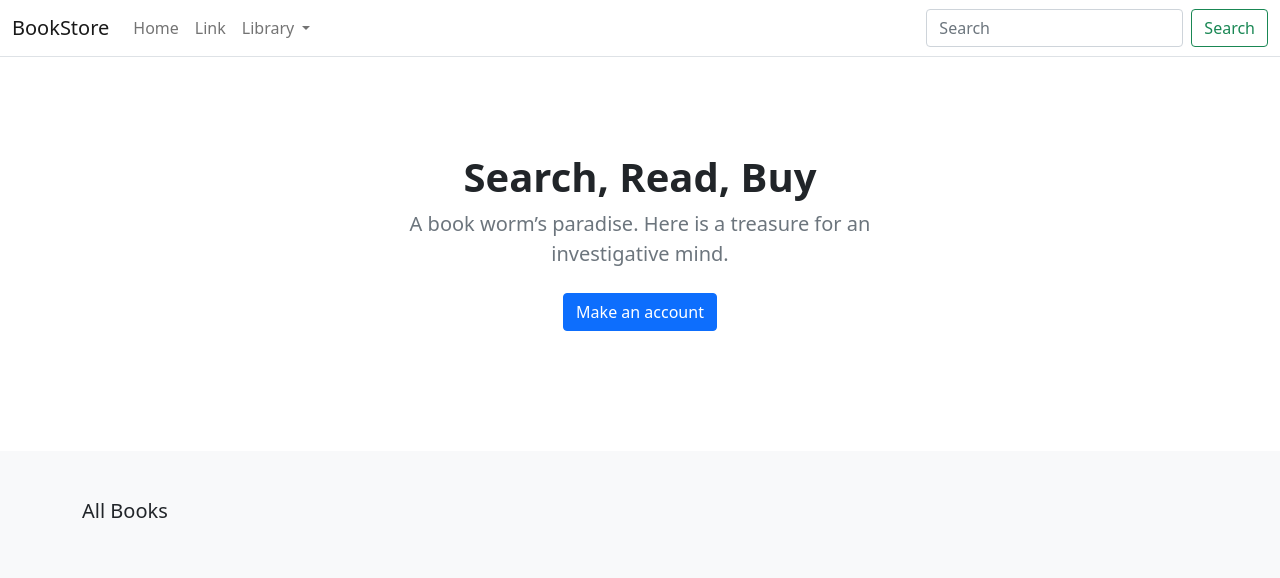
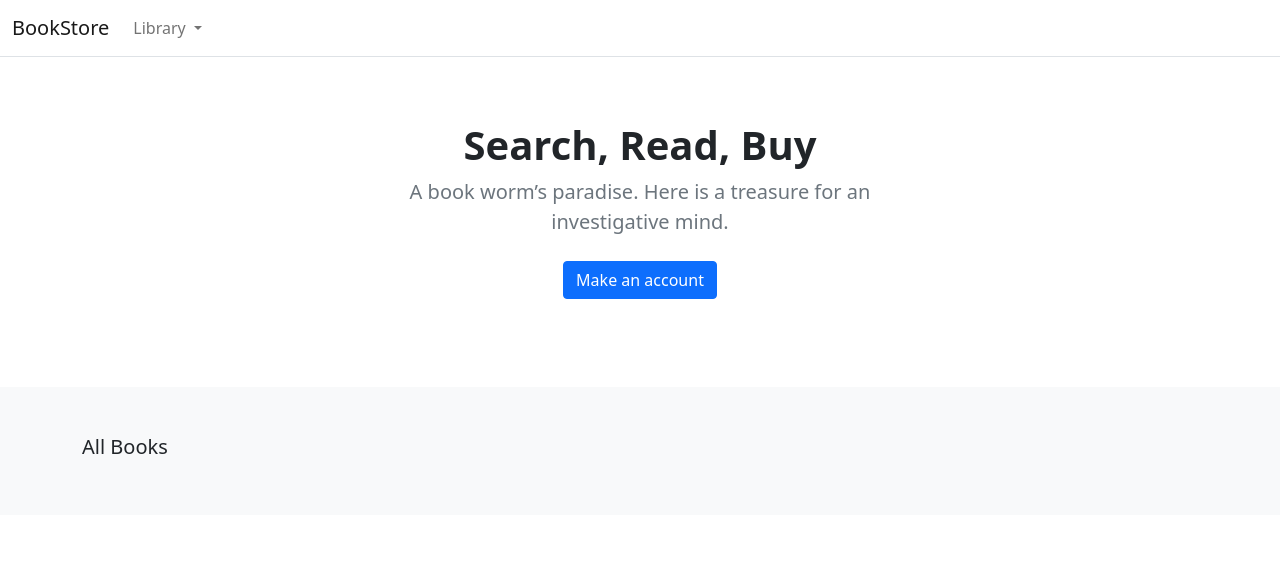
Before and after one commit to nihaahmad26/e_commerce, a Django app: page / in a window 1280 px wide. Shown: the top 578 px of the page. Run offline with Django 3.2, Linux system fonts and the light colour scheme; data that the repository does not hold is empty; parts of the project's set-up code (start-up, migrations or seed data) failed here and were passed over.

Commit message:
commit on 'refactoring'

```diff
--- a/e_commerce/settings.py
+++ b/e_commerce/settings.py
@@ -64,7 +64,7 @@ TEMPLATES = [
                 'django.template.context_processors.request',
                 'django.contrib.auth.context_processors.auth',
                 'django.contrib.messages.context_processors.messages',
-                'store_app.views.categories',
+                'store_app.context_processors.categories',
             ],
         },
     },
@@ -122,5 +122,9 @@ USE_TZ = True
 
 STATIC_URL = '/static/'
 
+STATICFILES_DIRS = [
+    os.path.join(BASE_DIR, "static")
+]
+
 MEDIA_URL = '/media/'
 MEDIA_ROOT = os.path.join(BASE_DIR, 'media/')
--- /dev/null
+++ b/store_app/context_processors.py
@@ -0,0 +1,6 @@
+from .models import Category
+
+def categories(request):
+    return {
+        'categories': Category.objects.all()
+    }
--- a/store_app/templates/store/base.html
+++ b/store_app/templates/store/base.html
@@ -5,35 +5,30 @@
     <meta charset="UTF-8">
     <meta http-equiv="X-UA-Compatible" content="IE=edge">
     <meta name="viewport" content="width=device-width, initial-scale=1.0">
-    <title>{% block title %}My shop{% endblock %}</title>
+    <title>{% block title %}BookStore{% endblock %}</title>
     <meta name="viewport" content="width=device-width, initial-scale=1">
     <link href="https://cdn.jsdelivr.net/npm/bootstrap@5.0.0-beta1/dist/css/bootstrap.min.css" rel="stylesheet" integrity="sha384-giJF6kkoqNQ00vy+HMDP7azOuL0xtbfIcaT9wjKHr8RbDVddVHyTfAAsrekwKmP1" crossorigin="anonymous">
+    <script src="https://code.jquery.com/jquery-3.6.0.min.js" integrity="sha256-/xUj+3OJU5yExlq6GSYGSHk7tPXikynS7ogEvDej/m4=" crossorigin="anonymous"></script>
     <script src="https://cdn.jsdelivr.net/npm/bootstrap@5.0.0-beta1/dist/js/bootstrap.bundle.min.js" integrity="sha384-ygbV9kiqUc6oa4msXn9868pTtWMgiQaeYH7/t7LECLbyPA2x65Kgf80OJFdroafW" crossorigin="anonymous"></script>
 </head>
 <body>
     <header>
         <nav class="navbar navbar-expand-md navbar-light bg-white border-bottom">
             <div class="container-fluid">
-                <a class="navbar-brand" href="#">BookStore</a>
+                <a class="navbar-brand" href="/">BookStore</a>
                 <button class="navbar-toggler" type="button" data-bs-toggle="collapse" data-bs-target="#navbarCollapse"
                     aria-controls="navbarCollapse" aria-expanded="false" aria-label="Toggle navigation">
                     <span class="navbar-toggler-icon"></span>
                 </button>
                 <div class="collapse navbar-collapse" id="navbarCollapse">
                     <ul class="navbar-nav me-auto mb-2 mb-md-0">
-                        <li class="nav-item active">
-                            <a class="nav-link" aria-current="page" href="/">Home</a>
-                        </li>
-                        <li class="nav-item">
-                            <a class="nav-link" href="#">Link</a>
-                        </li>
                         <li class="nav-item dropdown">
                             <a class="nav-link dropdown-toggle" href="#" id="navbarDropdown" role="button"
                                 data-bs-toggle="dropdown" aria-expanded="false">
                                 Library
                             </a>
                             <ul class="dropdown-menu" aria-labelledby="navbarDropdown">
-                                <li><a class="dropdown-item" href="{% url "store:all_products" %}">All</a></li>
+                                <li><a class="dropdown-item" href="{% url "store:product_all" %}">All</a></li>
                                 {% for c in categories %}
                                 <li {% if category.slug == c.slug %}class="selected" {% endif %}>
                                     <a class="dropdown-item" href="{{ c.get_absolute_url }}">{{ c.name|title }}</a>
@@ -42,10 +37,6 @@
                             </ul>
                         </li>
                     </ul>
-                    <form class="d-flex">
-                        <input class="form-control me-2" type="search" placeholder="Search" aria-label="Search">
-                        <button class="btn btn-outline-success" type="submit">Search</button>
-                    </form>
                 </div>
             </div>
         </nav>
--- a/store_app/templates/store/home.html
+++ b/store_app/templates/store/home.html
@@ -6,7 +6,7 @@
 <main>
 
   <section class="py-5 text-center container">
-    <div class="row py-lg-5">
+    <div class="row py-lg-3">
       <div class="col-lg-6 col-md-8 mx-auto">
         <h1 class="h1 fw-bold">Search, Read, Buy</h1>
         <p class="lead text-muted">A book worm’s paradise. Here is a treasure for an investigative mind.</p>
--- a/store_app/urls.py
+++ b/store_app/urls.py
@@ -6,7 +6,7 @@ from . import views
 app_name = 'store'
 
 urlpatterns = [
-    path('',views.all_products, name='all_products'),
-    path('item/<slug:slug>/', views.product_detail, name='product_detail'),
-    path('search/<slug:category_slug>/', views.category_list, name='category_list'),
+    path('',views.product_all, name='product_all'),
+    path('<slug:slug>', views.product_detail, name='product_detail'),
+    path('shop/<slug:category_slug>/', views.category_list, name='category_list'),
 ]
--- a/store_app/views.py
+++ b/store_app/views.py
@@ -3,16 +3,12 @@ from django.shortcuts import get_object_or_404
 
 from .models import Category, Product
 
-def categories(request):
-    return {
-        'categories': Category.objects.all()
-    }
 
 def product_detail(request,slug):
     product = get_object_or_404(Product, slug=slug, in_stock=True)
-    return render(request, 'store/products/detail.html', {'product': product})
+    return render(request, 'store/products/single.html', {'product': product})
 
-def all_products(request):
+def product_all(request):
     products = Product.objects.all()
     return render(request, 'store/home.html', {'products': products})
 
```
Also changed, not shown: store_app/models.py (+7 -1 lines), store_app/templates/store/products/single.html (renamed from store_app/templates/store/products/detail.html).
